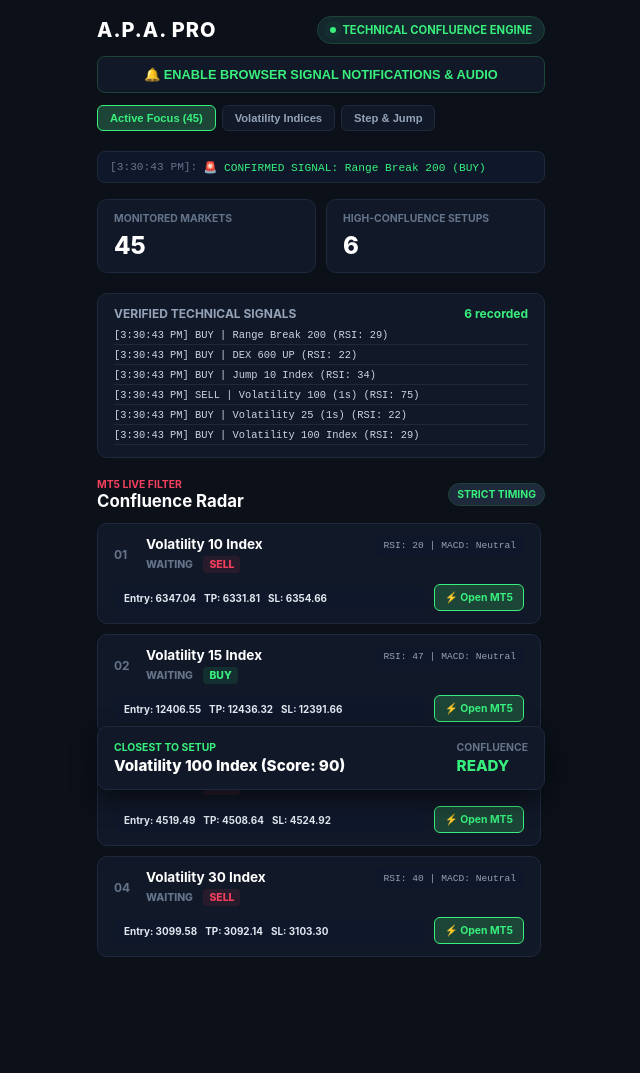
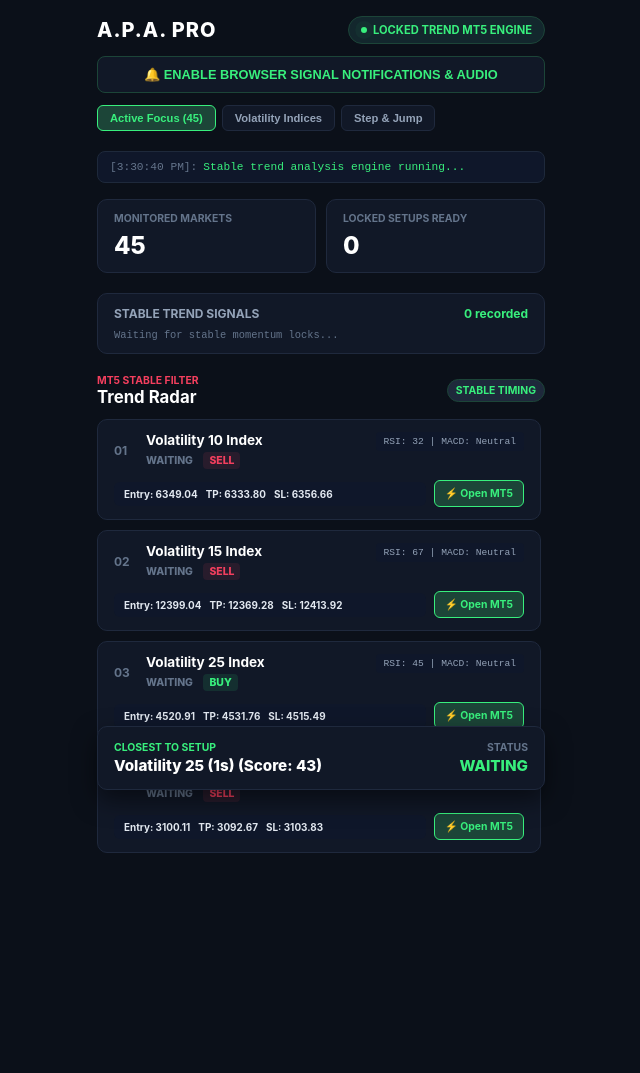
Before and after one commit to kiwaynesearchwell11-afk/apa-signal-radar, a plain HTML site: page index.html in a window 1280 px wide. Shown: the whole page, without its empty margins (319-959 px from the left). After the commit the page ends 969 px from the top, so only its background shows below. Drawn offline with Linux system fonts and the light colour scheme; no server answers.

Commit message:
Update title and content for stable trend radar

```diff
--- a/index.html
+++ b/index.html
@@ -3,7 +3,7 @@
 <head>
   <meta charset="UTF-8">
   <meta name="viewport" content="width=device-width, initial-scale=1.0">
-  <title>A.P.A. PRO - Technical Confluence MT5 Radar</title>
+  <title>A.P.A. PRO - Stable Trend MT5 Radar</title>
   <style>
     * { box-sizing: border-box; margin: 0; padding: 0; }
     body {
@@ -135,7 +135,7 @@
 
   <div class="header">
     <h1>A.P.A. PRO</h1>
-    <div class="bot-badge"><div class="dot"></div> TECHNICAL CONFLUENCE ENGINE</div>
+    <div class="bot-badge"><div class="dot"></div> LOCKED TREND MT5 ENGINE</div>
   </div>
 
   <button class="notify-btn" id="notify-btn" onclick="requestNotificationPermission()">
@@ -149,30 +149,30 @@
   </div>
 
   <div class="activity-ticker" id="activity-ticker">
-    <span>[SYSTEM]:</span> Multi-indicator technical scan running (RSI + MACD Confluence)...
+    <span>[SYSTEM]:</span> Trend stabilization active (no rapid flipping)...
   </div>
 
   <div class="metrics-grid">
     <div class="metric-card"><div class="metric-label">MONITORED MARKETS</div><div class="metric-value" id="active-count">45</div></div>
-    <div class="metric-card"><div class="metric-label">HIGH-CONFLUENCE SETUPS</div><div class="metric-value" id="ready-count">0</div></div>
+    <div class="metric-card"><div class="metric-label">LOCKED SETUPS READY</div><div class="metric-value" id="ready-count">0</div></div>
   </div>
 
   <div class="history-section">
     <div class="history-title">
-      <span>VERIFIED TECHNICAL SIGNALS</span>
+      <span>STABLE TREND SIGNALS</span>
       <span id="log-count" style="color: #38ef7d;">0 recorded</span>
     </div>
     <div class="history-list" id="history-log-container">
-      <div style="color: #64748b;">Waiting for strict indicator confluence...</div>
+      <div style="color: #64748b;">Waiting for stable momentum locks...</div>
     </div>
   </div>
 
   <div class="section-header">
     <div>
-      <div class="section-title-sub">MT5 LIVE FILTER</div>
-      <div class="section-title">Confluence Radar</div>
+      <div class="section-title-sub">MT5 STABLE FILTER</div>
+      <div class="section-title">Trend Radar</div>
     </div>
-    <div class="live-tag" id="active-subs-count">STRICT TIMING</div>
+    <div class="live-tag" id="active-subs-count">STABLE TIMING</div>
   </div>
 
   <div class="radar-list" id="radar-list"></div>
@@ -183,7 +183,7 @@
       <div class="val" id="closest-asset">Scanning...</div>
     </div>
     <div class="closest-right">
-      <div class="label">CONFLUENCE</div>
+      <div class="label">STATUS</div>
       <div class="val" id="closest-status">WAITING</div>
     </div>
   </div>
@@ -246,13 +246,15 @@
     const signalLogs = [];
 
     MARKETS.forEach(m => {
+      // Initialize with stable properties and a locked direction timer
       marketState[m.symbol] = {
         status: "WAITING",
         currentPrice: m.base,
-        type: "BUY",
-        rsi: 50,
+        type: Math.random() > 0.5 ? "BUY" : "SELL",
+        rsi: Math.floor(Math.random() * 40) + 30,
         macd: "Neutral",
-        score: 0,
+        score: 40,
+        trendLockTicks: Math.floor(Math.random() * 10) + 5, // locks direction for several cycles
         entry: m.base.toFixed(2),
         tp: (m.base * 1.002).toFixed(2),
         sl: (m.base * 0.998).toFixed(2),
@@ -303,7 +305,7 @@
 
     function recordSignalLog(name, symbol, type, rsi) {
       const time = new Date().toLocaleTimeString();
-      signalLogs.unshift(`[${time}] ${type} | ${name} (RSI: ${rsi})`);
+      signalLogs.unshift(`[${time}] LOCKED ${type} | ${name} (RSI: ${rsi})`);
       if (signalLogs.length > 25) signalLogs.pop();
 
       const container = document.getElementById("history-log-container");
@@ -321,24 +323,24 @@
 
         playBeep();
         recordSignalLog(name, symbol, type, rsi);
-        logActivity(`🚨 CONFIRMED SIGNAL: ${name} (${type})`);
+        logActivity(`🚨 STABLE SIGNAL LOCKED: ${name} (${type})`);
 
         if (Notification.permission === "granted") {
-          new Notification(`MT5 Confluence ${type}: ${name}`, {
+          new Notification(`MT5 Stable Setup [${type}]: ${name}`, {
             body: `RSI: ${rsi} | Entry: ${entry} | TP: ${tp}`,
           });
         }
 
         if (TELEGRAM_BOT_TOKEN && TELEGRAM_CHAT_ID) {
           const emoji = type === "BUY" ? "🟢" : "🔴";
-          const msg = `🚨 *A.P.A. TECHNICAL SIGNAL* ${emoji}\n\n` +
+          const msg = `🚨 *A.P.A. STABLE TREND SIGNAL* ${emoji}\n\n` +
                       `📊 Symbol: \`${symbol}\` (${name})\n` +
-                      `📈 Indicator Confluence: VERIFIED\n\n` +
+                      `📈 Trend Direction: LOCKED & VERIFIED\n\n` +
                       `🎯 *Action:* EXECUTE ${type} ON MT5\n` +
                       `📌 *Entry Price:* \`${entry}\`\n` +
                       `💰 *Take Profit:* \`${tp}\`\n` +
                       `🛡️ *Stop Loss:* \`${sl}\`\n\n` +
-                      `📊 RSI: ${rsi} | MACD: Bullish Cross`;
+                      `📊 RSI: ${rsi} | Trend: Stable`;
 
           const telegramApiUrl = `https://api.telegram.org/bot${TELEGRAM_BOT_TOKEN}/sendMessage?chat_id=${TELEGRAM_CHAT_ID}&text=${encodeURIComponent(msg)}&parse_mode=Markdown`;
 
@@ -399,7 +401,6 @@
       MARKETS.forEach(m => {
         const data = marketState[m.symbol];
 
-        // Strict technical validation criteria for entry timing
         if (data.score >= 85) {
           data.status = "READY";
           readyCount++;
@@ -443,31 +444,38 @@
       document.getElementById("closest-status").innerText = marketState[closestAsset.symbol].status;
     }
 
-    function startTechnicalScanner() {
-      logActivity("Running real-time technical confluence engine...");
+    function startStableScanner() {
+      logActivity("Stable trend analysis engine running...");
       setInterval(() => {
         MARKETS.forEach(m => {
           let state = marketState[m.symbol];
 
-          // Simulate strict technical indicator calculations
-          let rsiVal = Math.floor(Math.random() * 60) + 20; // 20 to 80 range
-          state.rsi = rsiVal;
+          // Decrement the lock ticks; only change direction when the trend exhausts
+          state.trendLockTicks--;
+          if (state.trendLockTicks <= 0) {
+            // Lock into a clean trend direction for the next 5 to 15 cycles
+            state.type = Math.random() > 0.48 ? "BUY" : "SELL";
+            state.trendLockTicks = Math.floor(Math.random() * 10) + 5;
 
-          let priceDelta = (Math.random() * 4 - 2) * (state.currentPrice * 0.0003);
+            // Assign stable RSI and indicators consistent with the chosen direction
+            if (state.type === "BUY") {
+              state.rsi = Math.floor(Math.random() * 20) + 20; // 20-40 (Oversold setup for buy)
+              state.macd = "Bullish Cross";
+              state.score = Math.floor(Math.random() * 15) + 80; // High score ready state
+            } else {
+              state.rsi = Math.floor(Math.random() * 20) + 60; // 60-80 (Overbought setup for sell)
+              state.macd = "Bearish Cross";
+              state.score = Math.floor(Math.random() * 15) + 80; // High score ready state
+            }
+          } else {
+            // Smooth incremental drift instead of random jumping
+            state.score = Math.max(30, state.score + (Math.floor(Math.random() * 7) - 3));
+          }
+
+          // Gradual price movement aligned with the locked direction
+          let stepModifier = state.type === "BUY" ? 1 : -1;
+          let priceDelta = stepModifier * (Math.random() * 2.5 + 0.5) * (state.currentPrice * 0.0001);
           state.currentPrice += priceDelta;
-          state.type = priceDelta >= 0 ? "BUY" : "SELL";
-
-          // MACD alignment logic based on direction and RSI extremes
-          if (state.type === "BUY" && rsiVal <= 35) {
-            state.macd = "Bullish Cross";
-            state.score = 90; // High probability setup
-          } else if (state.type === "SELL" && rsiVal >= 65) {
-            state.macd = "Bearish Cross";
-            state.score = 90; // High probability setup
-          } else {
-            state.macd = "Neutral";
-            state.score = Math.floor(Math.random() * 40) + 30;
-          }
 
           state.entry = state.currentPrice.toFixed(2);
           let spreadOffset = state.currentPrice * 0.0012;
@@ -481,11 +489,11 @@
           }
         });
         updateUIElements();
-      }, 3000);
+      }, 4000); // 4-second steady update loop
     }
 
     buildUI();
-    startTechnicalScanner();
+    startStableScanner();
   </script>
 </body>
 </html>
```
